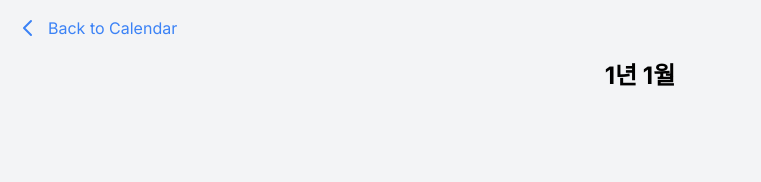
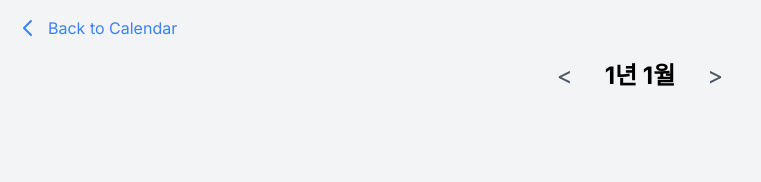
Before and after one commit to hwahyeon/book-diary, a Next.js app: page /1/1 in a window 1280 px wide. Shown: the top 182 px of the page, without its empty margins (0-761 px from the left). Built offline with nearby package versions, Linux system fonts and the light colour scheme.

Commit message:
feat: Add navigation to move to next or previous month on detail page

```diff
--- a/src/app/[year]/[month]/page.tsx
+++ b/src/app/[year]/[month]/page.tsx
@@ -3,6 +3,7 @@
 import { useEffect, useState } from "react";
 import booksData from "../../../../public/data/books.json";
 import { Book } from "../../../types/Book";
+import Link from "next/link";
 
 interface DetailPageProps {
   params: {
@@ -72,6 +73,24 @@ export default function DetailPage({ params }: DetailPageProps) {
     return writer;
   };
 
+  const getPrevMonthLink = () => {
+    const currentYear = parseInt(year as string);
+    const currentMonth = parseInt(month as string);
+    const newDate = new Date(currentYear, currentMonth - 2, 1);
+    const newYear = newDate.getFullYear();
+    const newMonth = String(newDate.getMonth() + 1).padStart(2, "0");
+    return `/${newYear}/${newMonth}`;
+  };
+
+  const getNextMonthLink = () => {
+    const currentYear = parseInt(year as string);
+    const currentMonth = parseInt(month as string);
+    const newDate = new Date(currentYear, currentMonth, 1);
+    const newYear = newDate.getFullYear();
+    const newMonth = String(newDate.getMonth() + 1).padStart(2, "0");
+    return `/${newYear}/${newMonth}`;
+  };
+
   return (
     <div className="min-h-screen bg-gray-100 flex flex-col items-center py-5 px-10">
       <button
@@ -94,9 +113,21 @@ export default function DetailPage({ params }: DetailPageProps) {
         </svg>
         Back to Calendar
       </button>
-      <h1 className="text-2xl font-bold mb-4 py-10">
-        {year}년 {month}월
-      </h1>
+      <div className="flex items-center justify-between mb-8 pt-10 px-4">
+        <Link href={getPrevMonthLink()}>
+          <div className="text-2xl text-gray-600 hover:text-gray-800 transition duration-200 cursor-pointer mr-4">
+            &lt;
+          </div>
+        </Link>
+        <h1 className="text-2xl font-bold mx-4">
+          {year}년 {month}월
+        </h1>
+        <Link href={getNextMonthLink()}>
+          <div className="text-2xl text-gray-600 hover:text-gray-800 transition duration-200 cursor-pointer ml-4">
+            &gt;
+          </div>
+        </Link>
+      </div>
       <div>
         <div className="space-y-6">
           {Object.keys(booksByDate).map((day) => (
```
